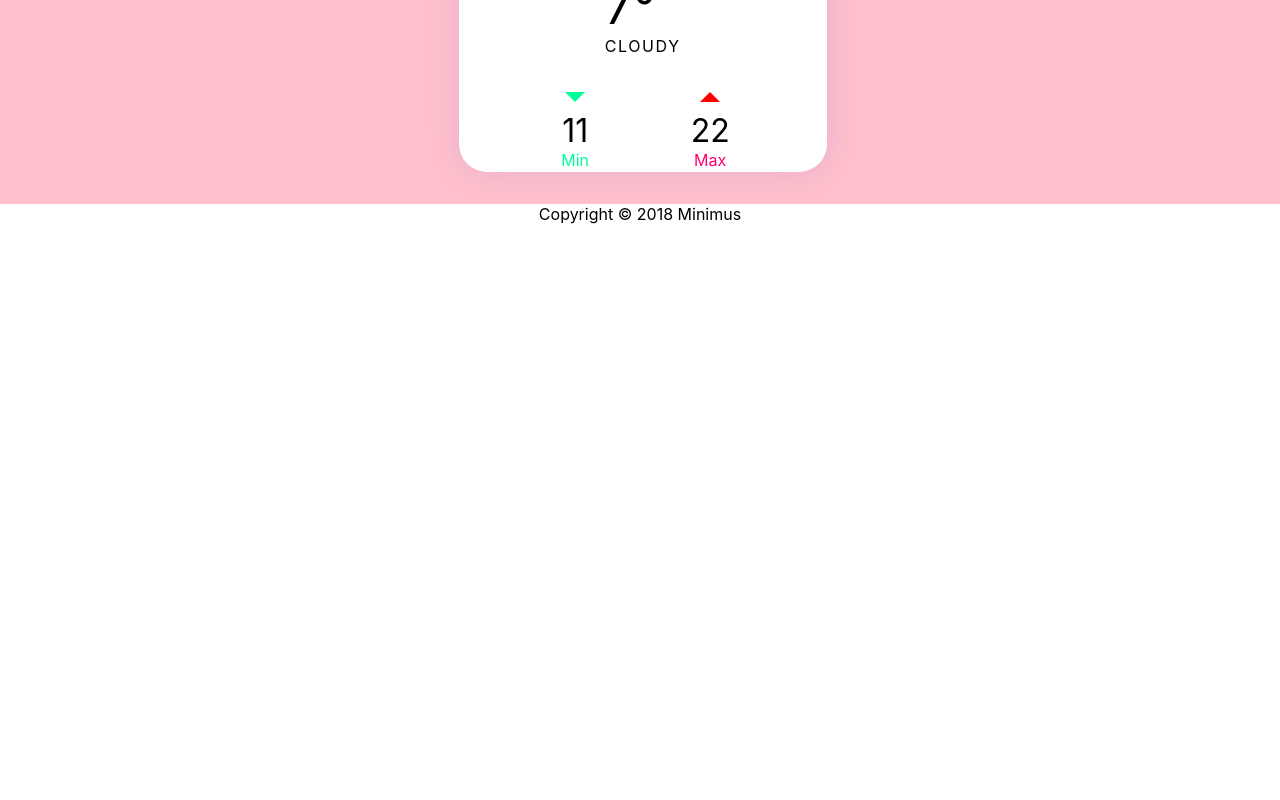
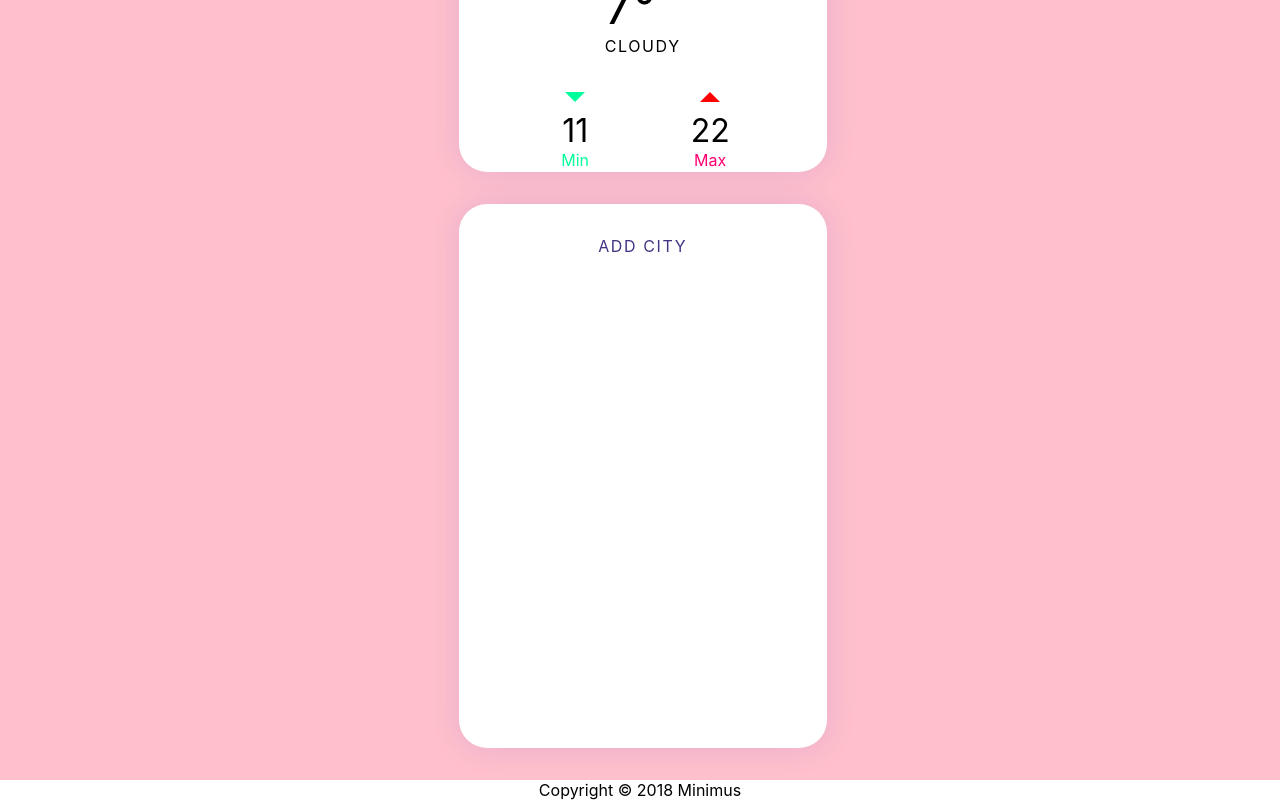
Before and after one commit to shumanbeing/my_weather, a React (Create React App) app: page / in a window 1280 px wide. Shown: the part 468-1268 px from the top of the page. Before the commit the page ends 800 px from the top, so only its background shows below. Built offline with nearby package versions, Linux system fonts and the light colour scheme.

Commit message:
AddCardコンポーネントの追加

```diff
--- a/src/components/main.components/AddCard.module.scss
+++ b/src/components/main.components/AddCard.module.scss
@@ -0,0 +1,34 @@
+.add_card {
+  display: grid;
+  justify-items: center;
+  grid-template-columns: 1fr;
+  grid-template-rows: 1fr 1fr;
+  width: 19rem;
+  height: 30rem;
+  margin: 2rem;
+  padding: 2rem;
+  background-color: #ffffff;
+  box-shadow: 0 0 2rem rgba(0, 0, 255, 0.1);
+  border-radius: 1.75rem;
+  cursor: pointer;
+  color: #443282;
+  animation: 1.25s ease-in-out 0ms 1 fadein;
+  .header_container {
+    .card_title {
+      text-transform: uppercase;
+      letter-spacing: 0.1rem;
+    }
+  }
+  .body_container {
+    // background-color: blue;
+    // align-self: end;
+    // display: flex;
+    // justify-content: space-between;
+    // align-items: center;
+    // flex-flow: column;
+  }
+  .add_icon {
+  }
+  .city_illustration {
+  }
+}
--- a/src/components/main.components/AddCard.tsx
+++ b/src/components/main.components/AddCard.tsx
@@ -1,7 +1,19 @@
 import React from 'react';
 
+import styles from './AddCard.module.scss';
+
 const AddCard = () => {
-  return <div></div>;
+  return (
+    <div className={styles.add_card}>
+      <div className={styles.header_container}>
+        <span className={styles.card_title}>Add city</span>
+      </div>
+      <div className={styles.body_container}>
+        <svg className={styles.add_icon}></svg>
+        <svg className={styles.city_illustration}></svg>
+      </div>
+    </div>
+  );
 };
 
 export default AddCard;
```
Also changed, not shown: 1 other file (tests, documents, lock files or other folders).
